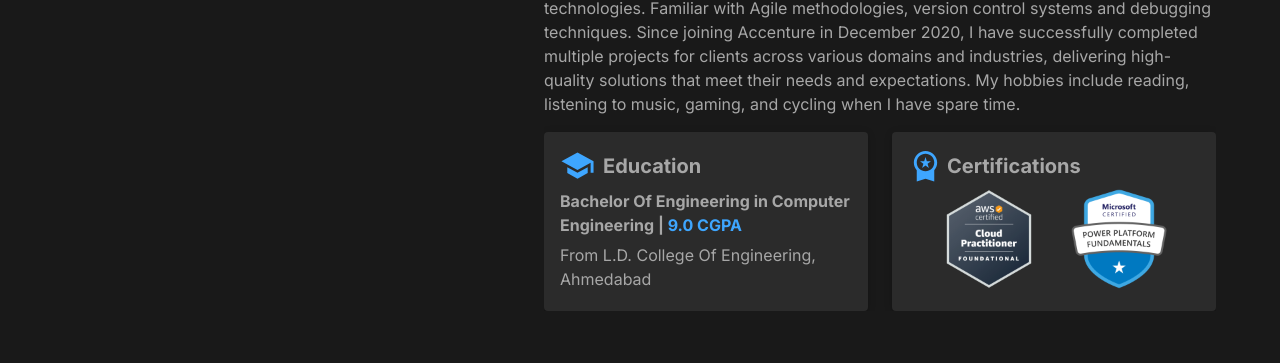
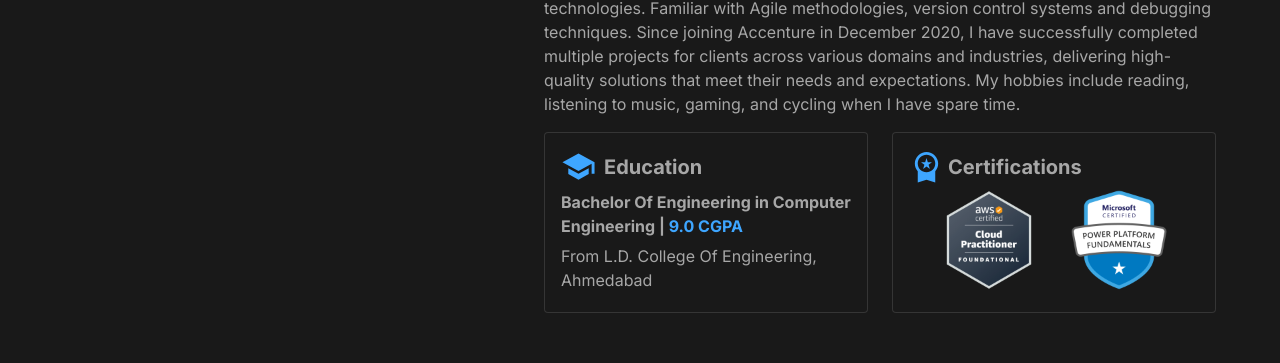
Before and after one commit to Pradyumna-1/ipradyumna, a React (Vite) app: page / in a window 1280 px wide. Shown: the part 940-1303 px from the top of the page. Built offline with nearby package versions, Linux system fonts and the light colour scheme; no server answers; a web font is replaced by a local one.

Commit message:
Fixed about page card border

```diff
--- a/src/components/About.tsx
+++ b/src/components/About.tsx
@@ -55,7 +55,7 @@ const About = ({ secHeight, navID }: CommonProps) => {
             pt={2}
           >
             <Box sx={{ flex: 1 }}>
-              <Paper elevation={3} sx={{ p: 2, height: 1 }}>
+              <Paper variant="outlined" sx={{ p: 2, height: 1 }}>
                 <Box
                   sx={{
                     display: "inline-flex",
@@ -84,7 +84,7 @@ const About = ({ secHeight, navID }: CommonProps) => {
               </Paper>
             </Box>
             <Box sx={{ flex: 1 }}>
-              <Paper elevation={3} sx={{ p: 2, height: 1 }}>
+              <Paper variant="outlined" sx={{ p: 2, height: 1 }}>
                 <Box
                   sx={{
                     display: "inline-flex",
```
